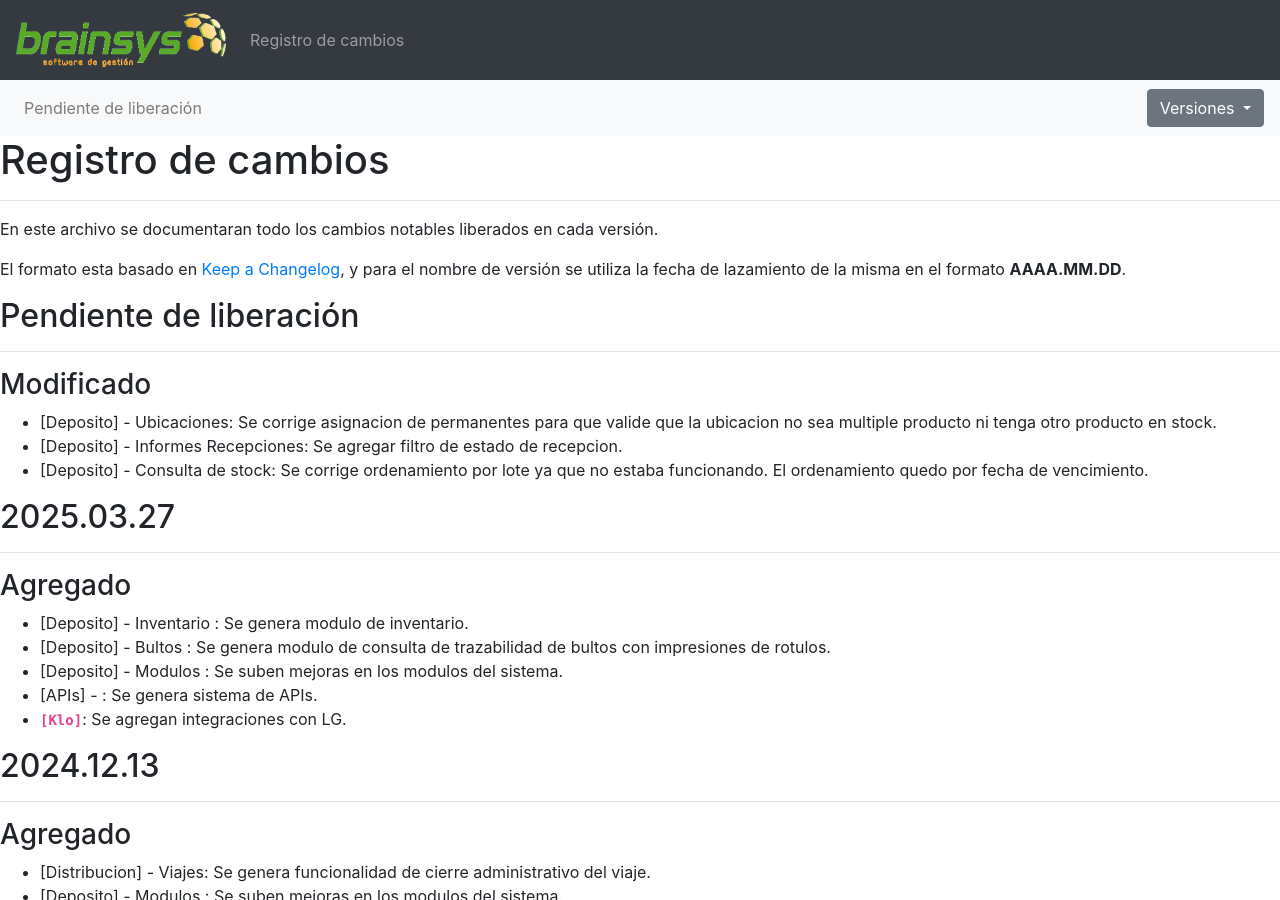
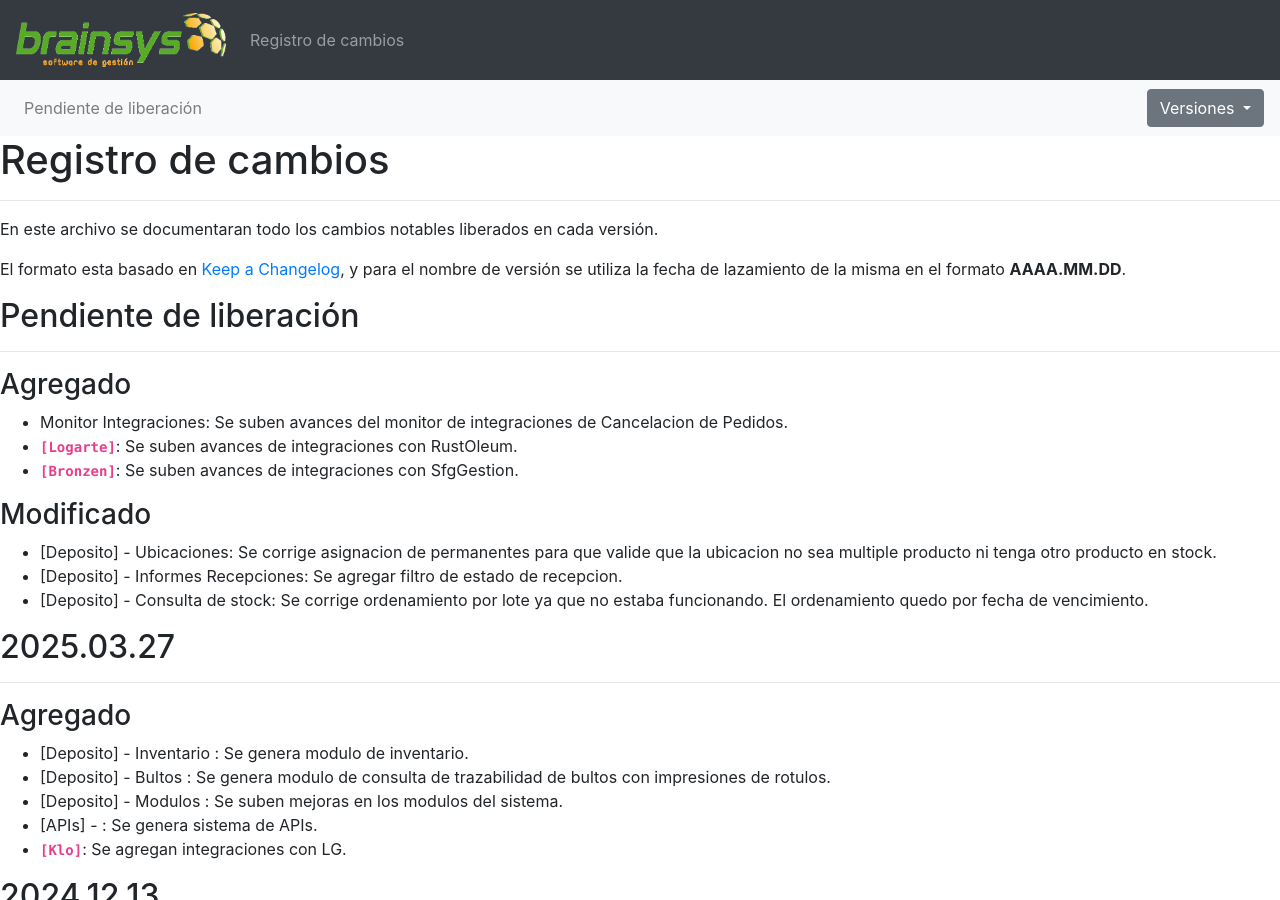
Before and after one commit to brainsys-arsaad/versionado, a Jekyll site: the page built from registro-cambios.markdown, in a window 1280 px wide and 900 px high. Built offline with Jekyll 4.4.1, drawn with Linux system fonts in a browser that asks for light colours.

Commit message:
Update registro-cambios.markdown

```diff
--- a/registro-cambios.markdown
+++ b/registro-cambios.markdown
@@ -109,6 +109,11 @@ El formato esta basado en [Keep a Changelog](https://keepachangelog.com/es-ES/1.
 
 ## Pendiente de liberación
 ---
+
+### Agregado
+- Monitor Integraciones: Se suben avances del monitor de integraciones de Cancelacion de Pedidos.
+- **`[Logarte]`**: Se suben avances de integraciones con RustOleum.
+- **`[Bronzen]`**: Se suben avances de integraciones con SfgGestion.
 
 ### Modificado
 - [Deposito] - Ubicaciones: Se corrige asignacion de permanentes para que valide que la ubicacion no sea multiple producto ni tenga otro producto en stock.
```
